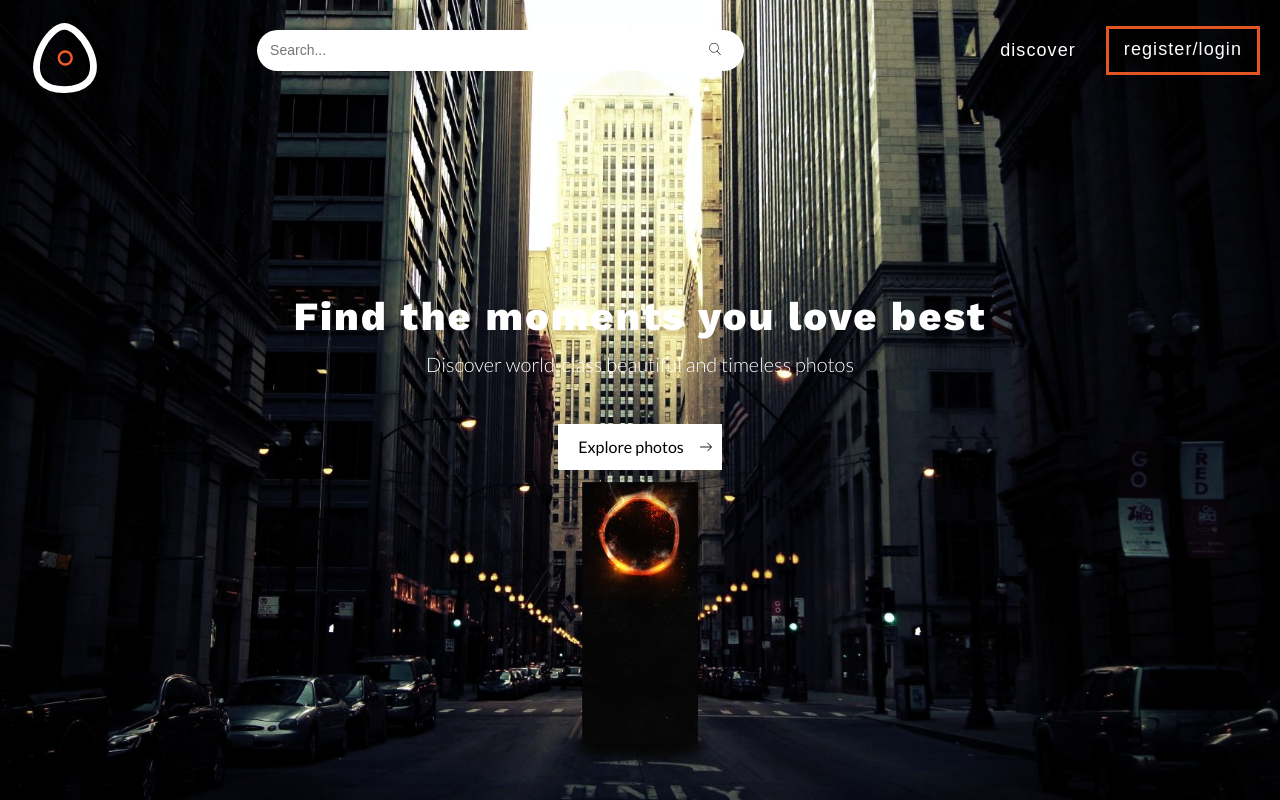
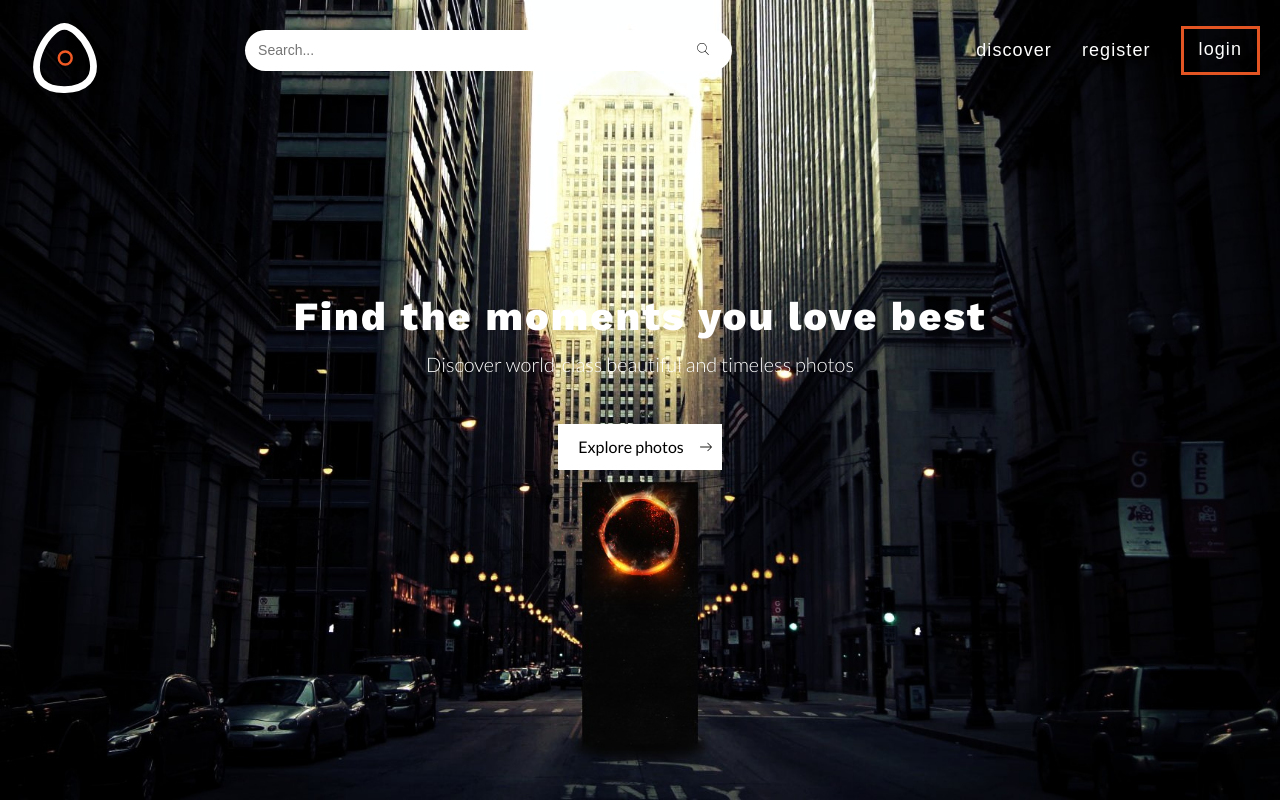
Before and after one commit to zakali22/iGallery, a React app in the folder clientside/: page / in a window 1280 px wide. Built offline with nearby package versions, Linux system fonts and the light colour scheme; no server answers; a web font is replaced by a local one.

Commit message:
Create the Discover page and re-organise via Router

```diff
--- a/clientside/src/components/App.js
+++ b/clientside/src/components/App.js
@@ -1,12 +1,21 @@
 import React, { Component } from "react";
+import { BrowserRouter as Router, Route, Switch } from "react-router-dom";
+
+// Components
 import Homepage from "./Homepage/Homepage";
+import Discover from "./Discover/Discover";
 
 class App extends Component {
   render() {
     return (
-      <React.Fragment>
-        <Homepage />
-      </React.Fragment>
+      <Router>
+        <div className="App">
+          <Switch>
+            <Route exact path="/" component={Homepage} />
+            <Route exact path="/discover" component={Discover} />
+          </Switch>
+        </div>
+      </Router>
     );
   }
 }
--- /dev/null
+++ b/clientside/src/components/Discover/Discover.js
@@ -0,0 +1,29 @@
+import React, { Component } from "react";
+import PropTypes from "prop-types";
+import Header from "../Navigation/Header";
+import { connect } from "react-redux";
+import * as actions from "../../actions/unsplashActions";
+
+class Discover extends Component {
+  componentDidMount() {
+    this.props.getPhotos();
+  }
+  render() {
+    return (
+      <div className="container">
+        <Header />
+      </div>
+    );
+  }
+}
+
+const mapStateToProps = state => {
+  return {
+    unsplash: state.unsplash
+  };
+};
+
+export default connect(
+  mapStateToProps,
+  actions
+)(Discover);
--- a/clientside/src/components/Homepage/Homepage.js
+++ b/clientside/src/components/Homepage/Homepage.js
@@ -1,17 +1,12 @@
 import React, { Component } from "react";
 import PropTypes from "prop-types";
-import Header from "./Header";
+import Header from "../Navigation/Header";
 import Jumbotron from "./Jumbotron";
-import { connect } from "react-redux";
-import * as actions from "../../actions/unsplashActions";
 
 class Homepage extends Component {
-  componentDidMount() {
-    this.props.getPhotos();
-  }
   render() {
     return (
-      <div className="container">
+      <div className="homepage">
         <Header />
         <Jumbotron />
       </div>
@@ -25,7 +20,4 @@ const mapStateToProps = state => {
   };
 };
 
-export default connect(
-  mapStateToProps,
-  actions
-)(Homepage);
+export default Homepage;
--- a/clientside/src/components/Homepage/Header.js
+++ b/clientside/src/components/Navigation/Header.js
@@ -2,14 +2,16 @@ import React from "react";
 import PropTypes from "prop-types";
 import SearchIcon from "../../img/search.svg";
 import LogoIcon from "../../img/Logo.svg";
+import { Link } from "react-router-dom";
 
 const Header = props => {
   return (
     <header className="header">
-      <a href="#">
+      <Link to={"/"}>
         <img src={LogoIcon} className="header__logoIcon" />
-      </a>
+      </Link>
       <div className="header__searchContainer">
+        {/* Don't forget to change to ReactForm */}
         <input
           type="text"
           name="searchString"
@@ -21,12 +23,17 @@ const Header = props => {
       <nav class="header__nav">
         <div class="header__nav--item">
           <span class="header__nav--text">
-            <a href="#">discover</a>
+            <Link to={"/discover"}>discover</Link>
           </span>
         </div>
         <div class="header__nav--item">
           <span class="header__nav--text">
-            <a href="#">register/login</a>
+            <Link to={"/register"}>register</Link>
+          </span>
+        </div>
+        <div class="header__nav--item">
+          <span class="header__nav--text">
+            <Link to={"/login"}>login</Link>
           </span>
         </div>
       </nav>
--- a/clientside/src/sass/pages/_homepage.scss
+++ b/clientside/src/sass/pages/_homepage.scss
@@ -1,4 +1,4 @@
-.container {
+.homepage {
   background-image: url("../img/street.jpg");
   background-position: bottom;
   background-size: cover;
```
